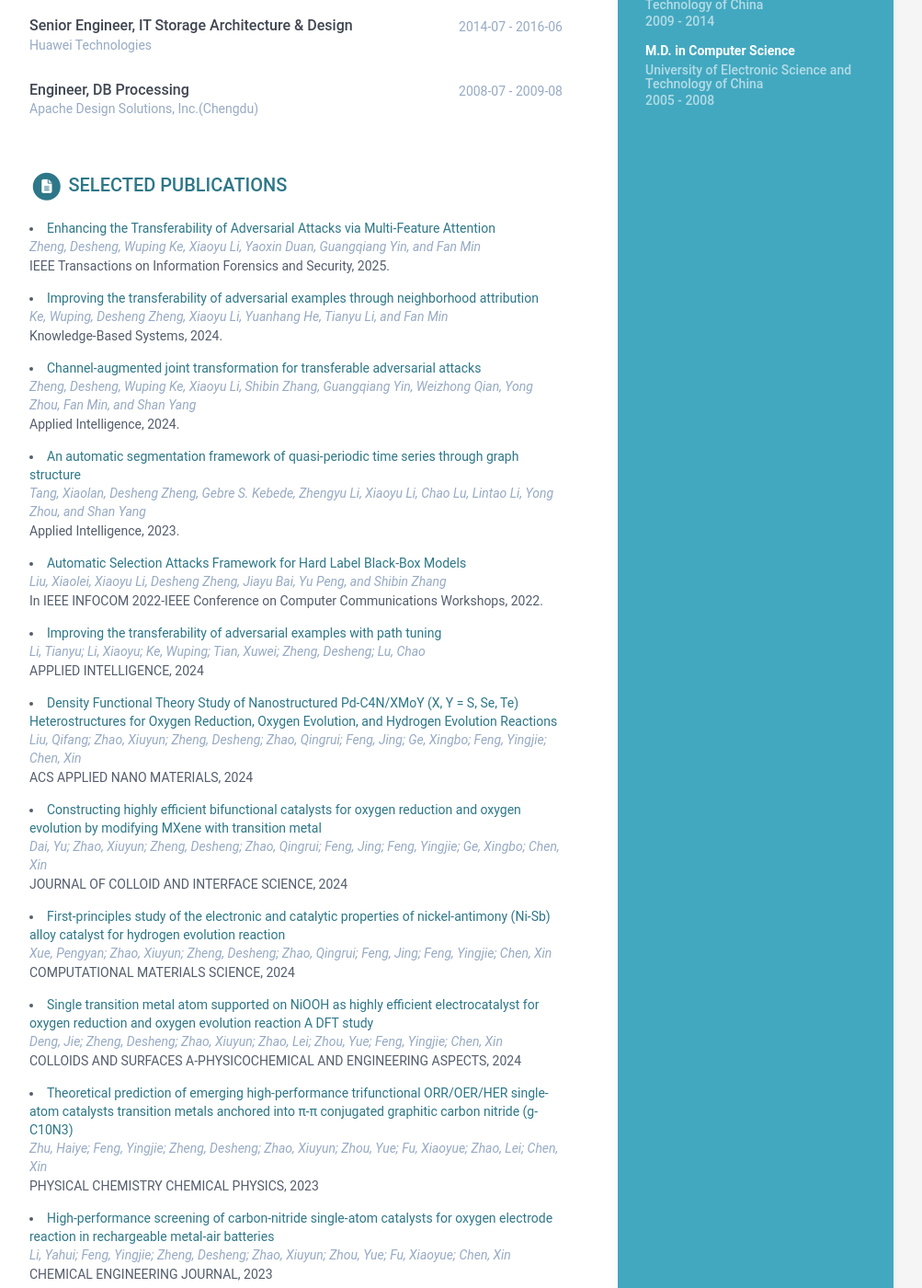
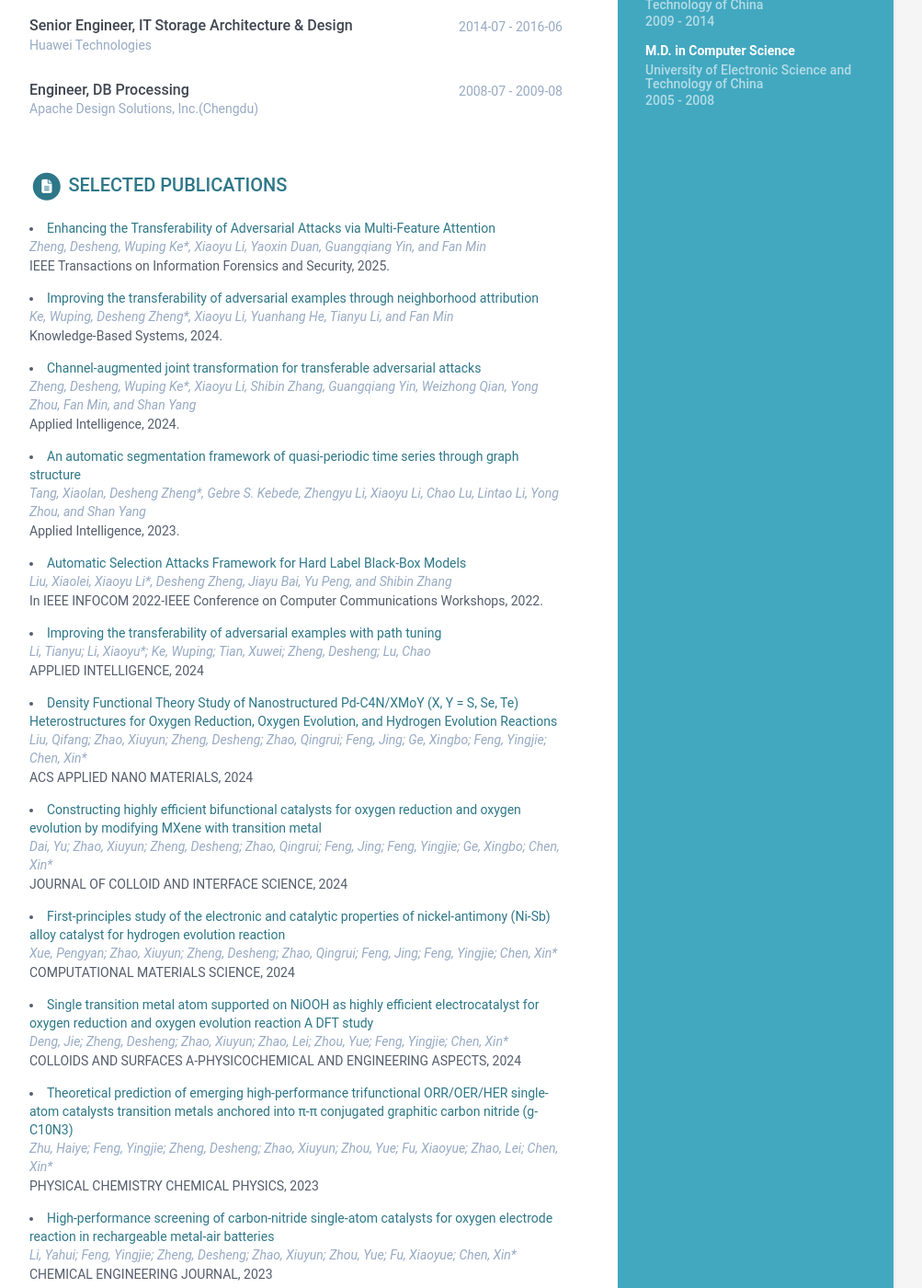
Before and after one commit to DeshengZheng/online-cv, a Jekyll site: the page built from index.html, in a window 1280 px wide and 1400 px high, scrolled down 485 px. Shown: the whole window at 92% size, without its empty margins (168-1171 px from the left). Built offline with Jekyll 4.4.1, drawn with Linux system fonts in a browser that asks for light colours; some of the changed text lies outside the part shown.

Commit message:
第一次提交

```diff
--- a/_data/data.yml
+++ b/_data/data.yml
@@ -266,102 +266,102 @@ publications:
   papers:
   - title: Enhancing the Transferability of Adversarial Attacks via Multi-Feature Attention
     link: "#"
-    authors: Zheng, Desheng, Wuping Ke, Xiaoyu Li, Yaoxin Duan, Guangqiang Yin, and Fan Min
+    authors: Zheng, Desheng, Wuping Ke*, Xiaoyu Li, Yaoxin Duan, Guangqiang Yin, and Fan Min
     conference: IEEE Transactions on Information Forensics and Security, 2025.
 
   - title: Improving the transferability of adversarial examples through neighborhood attribution
     link: "#"
-    authors: Ke, Wuping, Desheng Zheng, Xiaoyu Li, Yuanhang He, Tianyu Li, and Fan Min
+    authors: Ke, Wuping, Desheng Zheng*, Xiaoyu Li, Yuanhang He, Tianyu Li, and Fan Min
     conference: Knowledge-Based Systems, 2024.
 
   - title: Channel-augmented joint transformation for transferable adversarial attacks
     link: "#"
-    authors: Zheng, Desheng, Wuping Ke, Xiaoyu Li, Shibin Zhang, Guangqiang Yin, Weizhong Qian, Yong Zhou, Fan Min, and Shan Yang
+    authors: Zheng, Desheng, Wuping Ke*, Xiaoyu Li, Shibin Zhang, Guangqiang Yin, Weizhong Qian, Yong Zhou, Fan Min, and Shan Yang
     conference: Applied Intelligence, 2024.
 
   - title: An automatic segmentation framework of quasi-periodic time series through graph structure
     link: "#"
-    authors: Tang, Xiaolan, Desheng Zheng, Gebre S. Kebede, Zhengyu Li, Xiaoyu Li, Chao Lu, Lintao Li, Yong Zhou, and Shan Yang
+    authors: Tang, Xiaolan, Desheng Zheng*, Gebre S. Kebede, Zhengyu Li, Xiaoyu Li, Chao Lu, Lintao Li, Yong Zhou, and Shan Yang
     conference: Applied Intelligence, 2023.
 
   - title: Automatic Selection Attacks Framework for Hard Label Black-Box Models
     link: "#"
-    authors: Liu, Xiaolei, Xiaoyu Li, Desheng Zheng, Jiayu Bai, Yu Peng, and Shibin Zhang
+    authors: Liu, Xiaolei, Xiaoyu Li*, Desheng Zheng, Jiayu Bai, Yu Peng, and Shibin Zhang
     conference: In IEEE INFOCOM 2022-IEEE Conference on Computer Communications Workshops, 2022.
 
   - title: Improving the transferability of adversarial examples with path tuning
     link: "#"
-    authors: Li, Tianyu; Li, Xiaoyu; Ke, Wuping; Tian, Xuwei; Zheng, Desheng; Lu, Chao
+    authors: Li, Tianyu; Li, Xiaoyu*; Ke, Wuping; Tian, Xuwei; Zheng, Desheng; Lu, Chao
     conference: APPLIED INTELLIGENCE, 2024
 
   - title: Density Functional Theory Study of Nanostructured Pd-C4N/XMoY (X, Y = S, Se, Te) Heterostructures for Oxygen Reduction, Oxygen Evolution, and Hydrogen Evolution Reactions
     link: "#"
-    authors: Liu, Qifang; Zhao, Xiuyun; Zheng, Desheng; Zhao, Qingrui; Feng, Jing; Ge, Xingbo; Feng, Yingjie; Chen, Xin
+    authors: Liu, Qifang; Zhao, Xiuyun; Zheng, Desheng; Zhao, Qingrui; Feng, Jing; Ge, Xingbo; Feng, Yingjie; Chen, Xin*
     conference: ACS APPLIED NANO MATERIALS, 2024
 
   - title: Constructing highly efficient bifunctional catalysts for oxygen reduction and oxygen evolution by modifying MXene with transition metal
     link: "#"
-    authors: Dai, Yu; Zhao, Xiuyun; Zheng, Desheng; Zhao, Qingrui; Feng, Jing; Feng, Yingjie; Ge, Xingbo; Chen, Xin
+    authors: Dai, Yu; Zhao, Xiuyun; Zheng, Desheng; Zhao, Qingrui; Feng, Jing; Feng, Yingjie; Ge, Xingbo; Chen, Xin*
     conference: JOURNAL OF COLLOID AND INTERFACE SCIENCE, 2024
 
   - title: First-principles study of the electronic and catalytic properties of nickel-antimony (Ni-Sb) alloy catalyst for hydrogen evolution reaction
     link: "#"
-    authors: Xue, Pengyan; Zhao, Xiuyun; Zheng, Desheng; Zhao, Qingrui; Feng, Jing; Feng, Yingjie; Chen, Xin
+    authors: Xue, Pengyan; Zhao, Xiuyun; Zheng, Desheng; Zhao, Qingrui; Feng, Jing; Feng, Yingjie; Chen, Xin*
     conference: COMPUTATIONAL MATERIALS SCIENCE, 2024
 
   - title: Single transition metal atom supported on NiOOH as highly efficient electrocatalyst for oxygen reduction and oxygen evolution reaction A DFT study
     link: "#"
-    authors: Deng, Jie; Zheng, Desheng; Zhao, Xiuyun; Zhao, Lei; Zhou, Yue; Feng, Yingjie; Chen, Xin
+    authors: Deng, Jie; Zheng, Desheng; Zhao, Xiuyun; Zhao, Lei; Zhou, Yue; Feng, Yingjie; Chen, Xin*
     conference: COLLOIDS AND SURFACES A-PHYSICOCHEMICAL AND ENGINEERING ASPECTS, 2024
 
   - title: Theoretical prediction of emerging high-performance trifunctional ORR/OER/HER single-atom catalysts transition metals anchored into π-π conjugated graphitic carbon nitride (g-C10N3)
     link: "#"
-    authors: Zhu, Haiye; Feng, Yingjie; Zheng, Desheng; Zhao, Xiuyun; Zhou, Yue; Fu, Xiaoyue; Zhao, Lei; Chen, Xin
+    authors: Zhu, Haiye; Feng, Yingjie; Zheng, Desheng; Zhao, Xiuyun; Zhou, Yue; Fu, Xiaoyue; Zhao, Lei; Chen, Xin*
     conference: PHYSICAL CHEMISTRY CHEMICAL PHYSICS, 2023
 
   - title: High-performance screening of carbon-nitride single-atom catalysts for oxygen electrode reaction in rechargeable metal-air batteries
     link: "#"
-    authors: Li, Yahui; Feng, Yingjie; Zheng, Desheng; Zhao, Xiuyun; Zhou, Yue; Fu, Xiaoyue; Chen, Xin
+    authors: Li, Yahui; Feng, Yingjie; Zheng, Desheng; Zhao, Xiuyun; Zhou, Yue; Fu, Xiaoyue; Chen, Xin*
     conference: CHEMICAL ENGINEERING JOURNAL, 2023
 
   - title: Rare Earth Metal Anchored into Nitrogen-Doped Graphene for CO2 Electrocatalytic Reduction to C1 Products
     link: "#"
-    authors: Liu, Siying; Zheng, Desheng; Zhao, Lei; Zhao, Xiuyun; Chen, Xin
+    authors: Liu, Siying; Zheng, Desheng; Zhao, Lei; Zhao, Xiuyun; Chen, Xin*
     conference: LANGMUIR, 2023
 
   - title: TADS Temporal Autoencoder Dynamic Series Framework for Unsupervised Anomaly Detection
     link: "#"
-    authors: Li, Zhengyu; Zheng, Desheng; Li, Lintao; He, Peilei; Liu, Ruibao; Qian, Xingyu; Yang, Shan
+    authors: Li, Zhengyu; Zheng, Desheng*; Li, Lintao; He, Peilei; Liu, Ruibao; Qian, Xingyu; Yang, Shan
     conference: 2023 INTERNATIONAL JOINT CONFERENCE ON NEURAL NETWORKS, IJCNN, 2023
 
   - title: Adversarial Examples Generation Algorithm through DCGAN
     link: "#"
-    authors: Deng, Biying; Ran, Ziyong; Chen, Jixin; Zheng, Desheng; Yang, Qiao; Tian, Lulu
+    authors: Deng, Biying; Ran, Ziyong; Chen, Jixin; Zheng, Desheng*; Yang, Qiao; Tian, Lulu
     conference: INTELLIGENT AUTOMATION AND SOFT COMPUTING, 2021
 
   - title: The Controllability of Quantum Correlation under Geometry and Entropy Discords
     link: "#"
-    authors: Li, Xiaoyu; Huang, Yiming; Zhu, Qinsheng; Liu, Xusheng; Zheng, Desheng
+    authors: Li, Xiaoyu; Huang, Yiming; Zhu, Qinsheng*; Liu, Xusheng; Zheng, Desheng
     conference: CMC-COMPUTERS MATERIALS & CONTINUA, 2021
 
   - title: Surge Fault Detection of Aeroengines Based on Fusion Neural Network
     link: "#"
-    authors: Zheng, Desheng; Tang, Xiaolan; Wu, Xinlong; Zhang, Kexin; Lu, Chao; Tian, Lulu
+    authors: Zheng, Desheng; Tang, Xiaolan*; Wu, Xinlong; Zhang, Kexin; Lu, Chao; Tian, Lulu
     conference: INTELLIGENT AUTOMATION AND SOFT COMPUTING, 2021
 
   - title: Applying Stack Bidirectional LSTM Model to Intrusion Detection
     link: "#"
-    authors: Ran, Ziyong; Zheng, Desheng; Lai, Yanling; Tian, Lulu
+    authors: Ran, Ziyong; Zheng, Desheng*; Lai, Yanling; Tian, Lulu
     conference: CMC-COMPUTERS MATERIALS & CONTINUA, 2020
 
   - title: Aero-Engine Surge Fault Diagnosis Using Deep Neural Network
     link: "#"
-    authors: Zhang, Kexin; Lin, Bin; Chen, Jixin; Wu, Xinlong; Lu, Chao; Zheng, Desheng; Tian, Lulu
+    authors: Zhang, Kexin; Lin, Bin*; Chen, Jixin; Wu, Xinlong; Lu, Chao; Zheng, Desheng; Tian, Lulu
     conference: COMPUTER SYSTEMS SCIENCE AND ENGINEERING, 2022
 
   - title: An Efficient Bar Code Image Recognition Algorithm for Sorting System
     link: "#"
-    authors: Zheng, Desheng; Ran, Ziyong; Liu, Zhifeng; Li, Liang; Tian, Lulu
+    authors: Zheng, Desheng*; Ran, Ziyong; Liu, Zhifeng; Li, Liang; Tian, Lulu
     conference: CMC-COMPUTERS MATERIALS & CONTINUA, 2020
 
 
```
